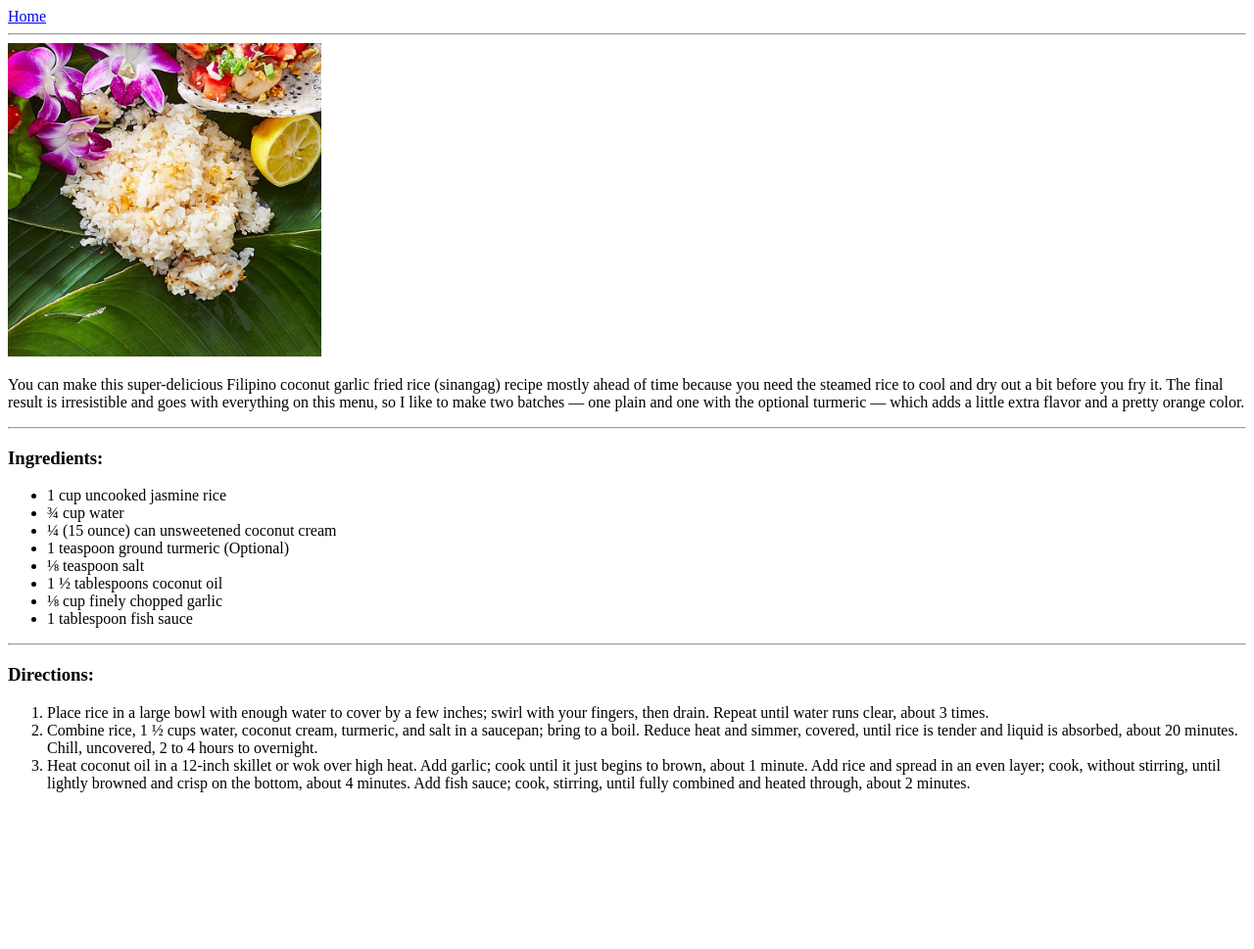
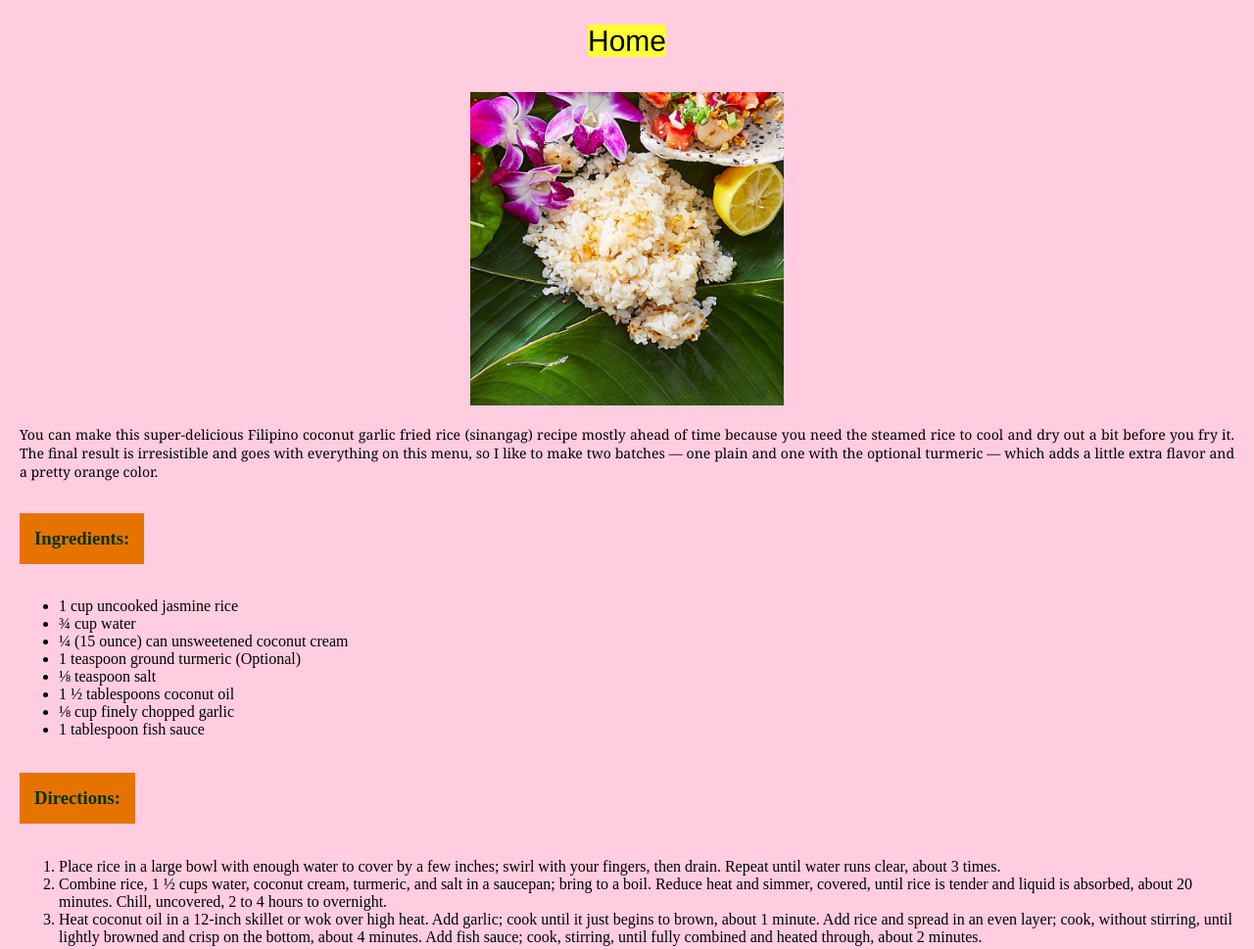
Before and after one commit to Poy28/odin-recipes, a plain HTML site: page recipes/sinangag_recipe.html in a window 1280 px wide. Shown: the whole page at 98% size. Before the commit the page ends 825 px from the top, so only its background shows below. Drawn offline with Linux system fonts and the light colour scheme.

Commit message:
Edit sinangag html and added sinangag.css

```diff
--- /dev/null
+++ b/recipes/sinangag.css
@@ -0,0 +1,52 @@
+body {
+    background-color: rgb(255, 204, 224);
+    margin: 20px;
+}
+
+.link {
+    text-align: center;
+    padding: 5px;
+    margin-bottom: 30px;
+}
+
+a {
+    text-decoration: none;
+    background-color: #ffff33;
+    color: black;
+    font-size: 30px;
+    font-family: Helvetica;
+}
+
+img {
+    display: block;
+    margin: auto;
+    width: 30;
+    height: 30%;
+}
+
+.description {
+    font-family: Georgia;
+    font-size: 14px;
+    margin-top: 20px;
+    text-align: justify;
+}
+
+h3 {
+    background-color: #e67300;
+    color: #003300;
+    box-sizing: border-box;
+    display: inline-block;
+    padding: 15px;
+
+}
+
+.ingredients {
+    font-size: 16px;
+    font-family: 'Gill Sans', sans-serif;
+}
+
+.directions {
+    font-size: 16px;
+    font-family: 'Times New Roman', Times, serif;
+    text-align: justify;
+}
--- a/recipes/sinangag_recipe.html
+++ b/recipes/sinangag_recipe.html
@@ -3,14 +3,14 @@
 <head>
     <meta charset="UTF-8">
     <meta name="viewport" content="width=device-width, initial-scale=1.0">
+    <link rel="stylesheet" href="./sinangag.css">
     <title>Garlic Fried Rice</title>
 </head>
 <body>
-    <a href="../index.html">Home</a>
-    <hr>
-    <img src="../images/fried_rice.jpg" height="320" width="320" alt="garlic fried rice">
-    <p>You can make this super-delicious Filipino coconut garlic fried rice (sinangag) recipe mostly ahead of time because you need the steamed rice to cool and dry out a bit before you fry it. The final result is irresistible and goes with everything on this menu, so I like to make two batches — one plain and one with the optional turmeric — which adds a little extra flavor and a pretty orange color.</p>
-    <hr>
+    <div class="link"><a href="../index.html">Home</a></div>
+    <div><img src="../images/fried_rice.jpg" height="320" width="320" alt="garlic fried rice"></div>
+    <div class="description"><p>You can make this super-delicious Filipino coconut garlic fried rice (sinangag) recipe mostly ahead of time because you need the steamed rice to cool and dry out a bit before you fry it. The final result is irresistible and goes with everything on this menu, so I like to make two batches — one plain and one with the optional turmeric — which adds a little extra flavor and a pretty orange color.</p></div>
+    <div>
     <h3>Ingredients:</h3>
     <ul>
         <li>1 cup uncooked jasmine rice</li>
@@ -22,13 +22,14 @@
         <li>⅛ cup finely chopped garlic</li>
         <li>1 tablespoon fish sauce</li>
     </ul>
-    <hr>
+    </div>
+    <div>
     <h3>Directions:</h3>
     <ol>
         <li>Place rice in a large bowl with enough water to cover by a few inches; swirl with your fingers, then drain. Repeat until water runs clear, about 3 times. </li>
         <li>Combine rice, 1 ½ cups water, coconut cream, turmeric, and salt in a saucepan; bring to a boil. Reduce heat and simmer, covered, until rice is tender and liquid is absorbed, about 20 minutes. Chill, uncovered, 2 to 4 hours to overnight. </li>
         <li>Heat coconut oil in a 12-inch skillet or wok over high heat. Add garlic; cook until it just begins to brown, about 1 minute. Add rice and spread in an even layer; cook, without stirring, until lightly browned and crisp on the bottom, about 4 minutes. Add fish sauce; cook, stirring, until fully combined and heated through, about 2 minutes.</li>
     </ol>
-
+    </div>
 </body>
 </html>
```
